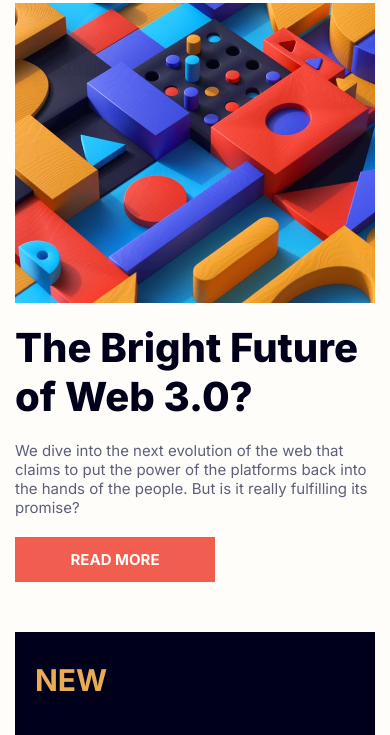
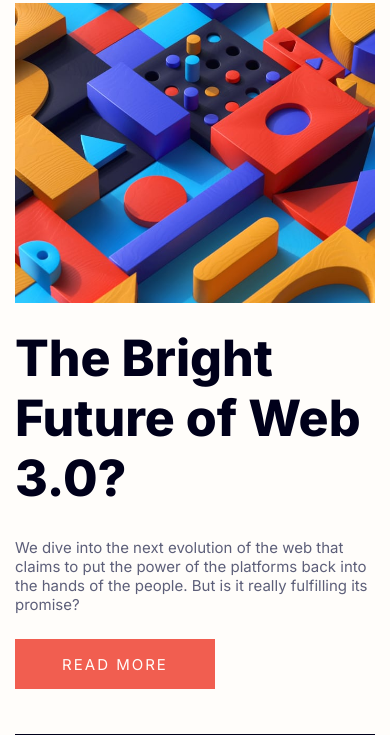
Before and after one commit to sohel-pathan/news-homepage-main, a plain HTML site: page index.html in a window 390 px wide. Shown: the part 77-812 px from the top of the page. Drawn offline with Linux system fonts and the light colour scheme.

Commit message:
refactor

```diff
--- a/index.html
+++ b/index.html
@@ -69,6 +69,7 @@
     <!-- hero section -->
     <main class="wrapper main">
       <div class="hero_img"></div>
+      <div class="hero_text">
         <div class="hero_heding">
           <h3 class="main_heading">The Bright Future of Web 3.0?</h3>
         </div>
@@ -79,6 +80,7 @@
             really fulfilling its promise?
           </p>
           <button class="button">READ MORE</button>
+        </div>
       </div>
 
       <div class="aside">
@@ -139,11 +141,14 @@
         </div>
       </div>
     </div>
-    <!-- <div class="attribution">
+    <div class="attribution wrapper">
       Challenge by
       <a href="https://www.frontendmentor.io?ref=challenge" target="_blank"
         >Frontend Mentor</a
-      >. Coded by <a href="#">Your Name Here</a>.
-    </div> -->
+      >. Coded by
+      <a href="https://www.frontendmentor.io/profile/sohel08" target="_blank"
+        >sohel</a
+      >.
+    </div>
   </body>
 </html>
--- a/style.css
+++ b/style.css
@@ -103,7 +103,7 @@ body {
 .link {
   text-decoration: none;
   color: var(--Dark-grayish-blue);
-  font-weight: 500;
+  font-weight: 700;
 }
 .link:hover {
   color: var(--Soft-orange);
@@ -172,10 +172,10 @@ body {
 .main {
   display: grid;
   grid-template-columns: 1fr 1fr 1fr;
-  grid-template-rows: 1fr 1fr;
+  grid-template-rows: 1fr;
   grid-auto-rows: auto;
-  gap: 20px;
-  padding-bottom: 20px;
+  gap: 25px;
+  padding-bottom: 50px;
 }
 .hero_img {
   grid-column-start: 1;
@@ -186,27 +186,44 @@ body {
   background-size: cover;
   background-position: center;
 }
+
+.hero_text {
+  display: grid;
+  grid-template-columns: 1fr 1fr;
+  grid-column-start: 1;
+  grid-column-end: 3;
+  grid-row-start: 2;
+  grid-row-end: 3;
+  gap: 20px;
+}
 .main_heading {
   color: var(--Very-dark-blue);
   font-size: 5rem;
   font-weight: 800;
+  height: 100%;
+  grid-column-start: 1;
+  grid-column-end: 2;
 }
 .hero_description {
   display: flex;
   flex-direction: column;
+  grid-column-start: 2;
+  grid-column-end: 3;
 }
 .hero_description > .description {
   padding-top: 10px;
-  padding-bottom: 60px;
+  margin-bottom: auto;
 }
 .hero_description > .button {
   border: none;
   outline: none;
+  cursor: pointer;
   height: 50px;
+  width: 200px;
+  font-weight: 500;
   background-color: var(--Soft-red);
-  width: 200px;
-  font-weight: 700;
   color: var(--Off-white);
+  letter-spacing: 2px;
 }
 .hero_description > .button:hover {
   transition: all, 0.25s;
@@ -256,97 +273,73 @@ body {
 .description {
   color: var(--Dark-grayish-blue);
 }
-/* media queries for main section */
-@media (max-width: 1024px) {
+@media (max-width: 866px) {
   .main {
-    gap: 10px;
-  }
-  .aside {
-    padding: 10px;
-  }
-  .aside_heading {
-    padding-bottom: 5px;
-    padding-top: 5px;
-  }
-  .main_heading {
-    font-size: 4rem;
-  }
-}
-@media (max-width: 768px) {
-  .main {
-    display: grid;
-    grid-template-columns: 1fr 1fr;
-    gap: 20px;
-  }
-  .aside_heading {
-    padding-bottom: 10px;
-    padding-top: 10px;
+    grid-template-columns: 1fr 1fr 1fr 1fr;
+    column-gap: 10px;
   }
   .hero_img {
+    grid-column-start: 3;
+    grid-column-end: 5;
+    grid-row-start: 1;
+    grid-row-end: 3;
+  }
+  .hero_text {
     grid-column-start: 1;
     grid-column-end: 3;
+    grid-row-start: 1;
+    grid-row-end: 3;
+    display: flex;
+    flex-direction: column;
+    gap: 0;
+  }
+  .hero_description > .description {
+    padding-bottom: 25px;
   }
   .aside {
     grid-column-start: 1;
-    grid-column-end: 3;
+    grid-column-end: 5;
     grid-row-start: 3;
+    grid-row-end: 4;
     padding: 20px;
-  }
-  .hero_heding {
-    grid-column-start: 1;
-    grid-column-end: 2;
-  }
-  .hero_description {
-    grid-column-start: 2;
-    grid-column-end: 3;
-    display: flex;
-  }
-  .hero_description > .description {
-    padding-top: 10px;
-    padding-bottom: 40px;
-  }
-  .hero_description > .button {
-    align-self: flex-end;
-    margin-right: 20px;
-    height: 40px;
   }
 }
 
-@media (max-width: 481px) {
+@media (max-width: 560px) {
   .hero_img {
     height: 300px;
     background-image: url('./images/image-web-3-mobile.jpg');
   }
+  .hero_text {
+    padding-bottom: 20px;
+  }
   .main {
     display: flex;
     flex-direction: column;
-    padding-bottom: 30px;
+    padding-bottom: 50px;
   }
-  .hero_description > .description {
-    padding-top: 0;
+  .main_heading {
     padding-bottom: 20px;
   }
-  .hero_description > .button {
-    align-self: flex-start;
-    height: 45px;
-  }
-  .hero_description {
-    padding-bottom: 30px;
+  .aside_heading {
+    padding-bottom: 0;
   }
 }
 
 /* mini_container_section */
 .mini_container_section {
   display: grid;
-  grid-template-columns: repeat(auto-fit, minmax(300px, 1fr));
-  grid-auto-rows: 130px;
+  grid-template-columns: repeat(auto-fit, minmax(320px, 1fr));
+  grid-auto-rows: 1fr 1fr 1fr;
+  column-gap: 20px;
+  row-gap: 25px;
   margin-bottom: 20px;
-  gap: 20px;
 }
 .mini_container {
   display: grid;
   grid-template-columns: 100px 1fr;
   column-gap: 10px;
+  min-height: 140px;
 }
 .mini_container:nth-child(1) .mini_img {
   background-image: url('./images/image-retro-pcs.jpg');
@@ -371,7 +364,6 @@ body {
   display: flex;
   flex-direction: column;
   justify-content: space-between;
-  padding-bottom: 5px;
 }
 .mini_div_description > .heading {
   font-size: 3rem;
@@ -387,3 +379,15 @@ body {
   transition: all 0.25s;
   color: var(--Soft-red);
 }
+.mini_div_description > .description {
+  padding-bottom: 8px;
+}
+/* attribution */
+.attribution {
+  border-top: 1px solid var(--Very-dark-blue);
+  text-align: center;
+  padding: 15px 0;
+  font-weight: 700;
+  line-height: 1.6;
+  font-size: 1.6rem;
+}
```
Lines whose indentation alone changed are shown as unchanged.
